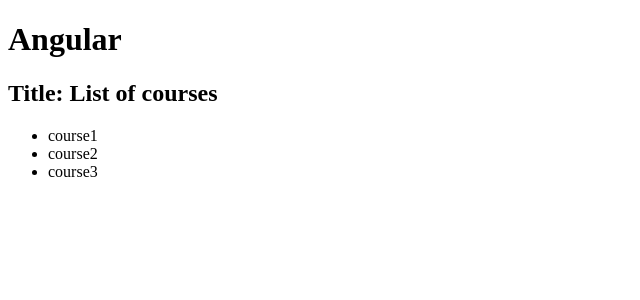
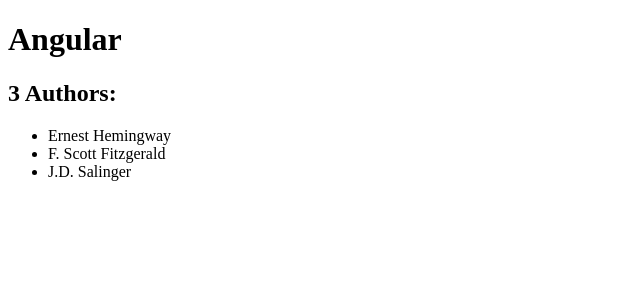
Before and after one commit to mcooperstein/mosh-first-app, an Angular app: page / in a window 1280 px wide. Shown: the top 300 px of the page, without its empty margins (0-640 px from the left). Built offline with nearby package versions, Linux system fonts and the light colour scheme.

Commit message:
created authors component

```diff
--- a/src/app/app.component.html
+++ b/src/app/app.component.html
@@ -1,2 +1,2 @@
 <h1>Angular</h1>
-<courses></courses>
+<app-authors></app-authors>
--- a/src/app/app.module.ts
+++ b/src/app/app.module.ts
@@ -4,11 +4,13 @@
 
 import { AppComponent } from './app.component';
 import { CoursesService } from './courses.service';
+import { AuthorsComponent } from './authors/authors.component';
 
 @NgModule({
   declarations: [
     AppComponent,
-    CoursesComponent
+    CoursesComponent,
+    AuthorsComponent
   ],
   imports: [
     BrowserModule
--- /dev/null
+++ b/src/app/authors/authors.component.html
@@ -0,0 +1,4 @@
+<h2>{{title}}</h2>
+<ul>
+  <li *ngFor="let author of authors">{{author}}</li>
+</ul>
--- /dev/null
+++ b/src/app/authors/authors.component.ts
@@ -0,0 +1,19 @@
+import { Component, OnInit } from '@angular/core';
+
+@Component({
+  selector: 'app-authors',
+  templateUrl: './authors.component.html',
+  styleUrls: ['./authors.component.css']
+})
+export class AuthorsComponent implements OnInit {
+
+  title = "3 Authors:";
+  authors = ['Ernest Hemingway', 'F. Scott Fitzgerald', 'J.D. Salinger'];
+  constructor() { }
+
+  ngOnInit() {
+  }
+
+
+
+}
--- a/src/app/courses.component.ts
+++ b/src/app/courses.component.ts
@@ -3,20 +3,20 @@
 @Component({
   selector: 'courses',
   template: `
-      <h2>{{"Title: " + title}}</h2>
+      <h2>{{"3 Authors:"}}</h2>
       <ul>
-        <li *ngFor="let course of courses">
-          {{course}}
+        <li *ngFor="let author of authors">
+          {{author}}
         </li>
       </ul>
       `
 })
 export class CoursesComponent {
   title = 'List of courses';
-  courses;
+  authors;
 
   constructor(service: CoursesService){
-    this.courses = service.getCourses();
+    this.authors = service.getAuthors();
   }
 
 }
--- a/src/app/courses.service.ts
+++ b/src/app/courses.service.ts
@@ -1,7 +1,7 @@
 
 
 export class CoursesService {
-    getCourses(){
-      return ['course1', 'course2', 'course3'];
+    getAuthors(){
+      return ['Ernest Hemingway', 'F. Scott Fitzgerald', 'J.D. Salinger'];
     }
 }
```
Also changed, not shown: src/app/email.service.ts (added, +8 -0 lines), src/app/authors/authors.component.css (added), 2 other files (tests, documents, lock files or other folders).
